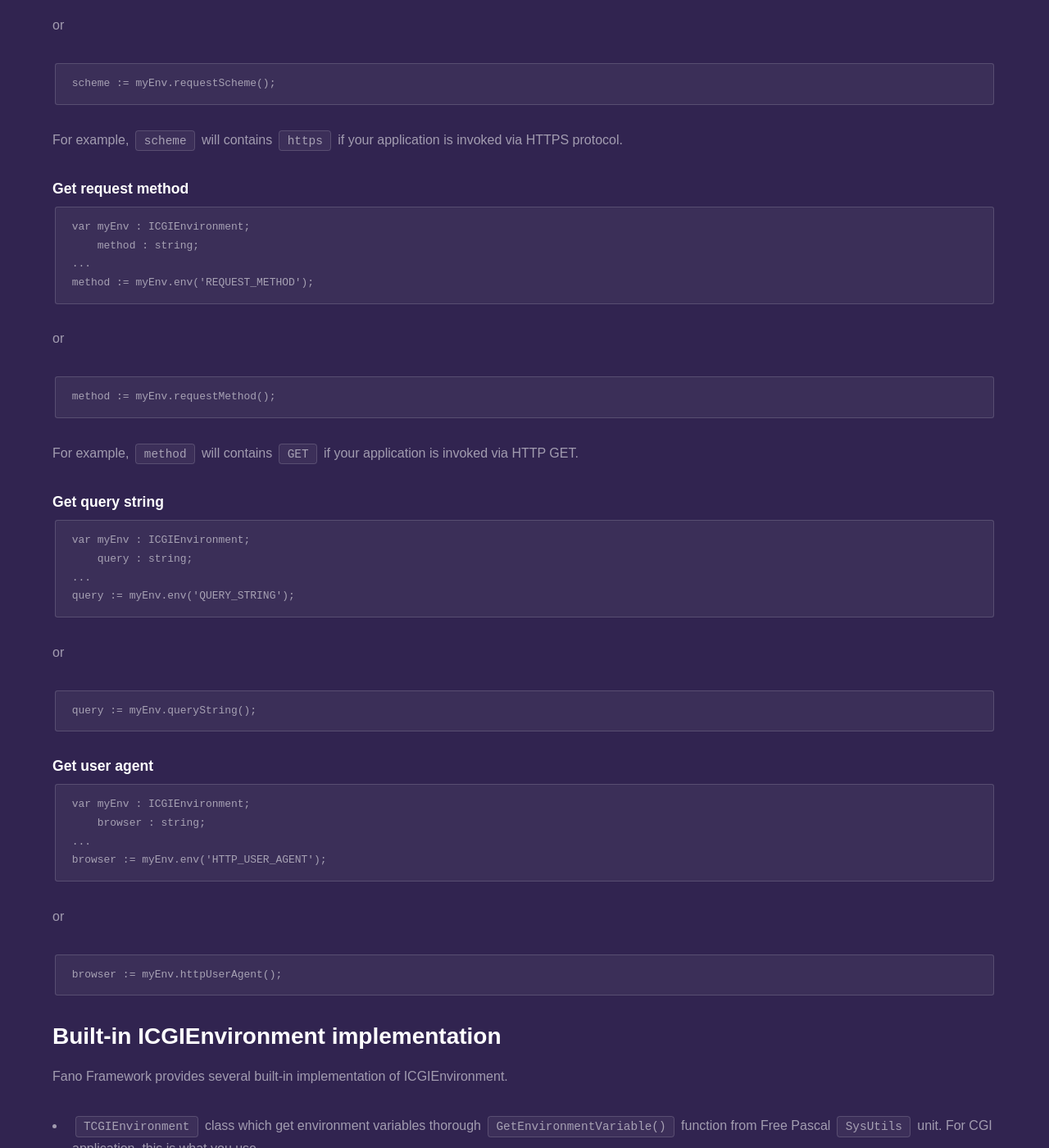
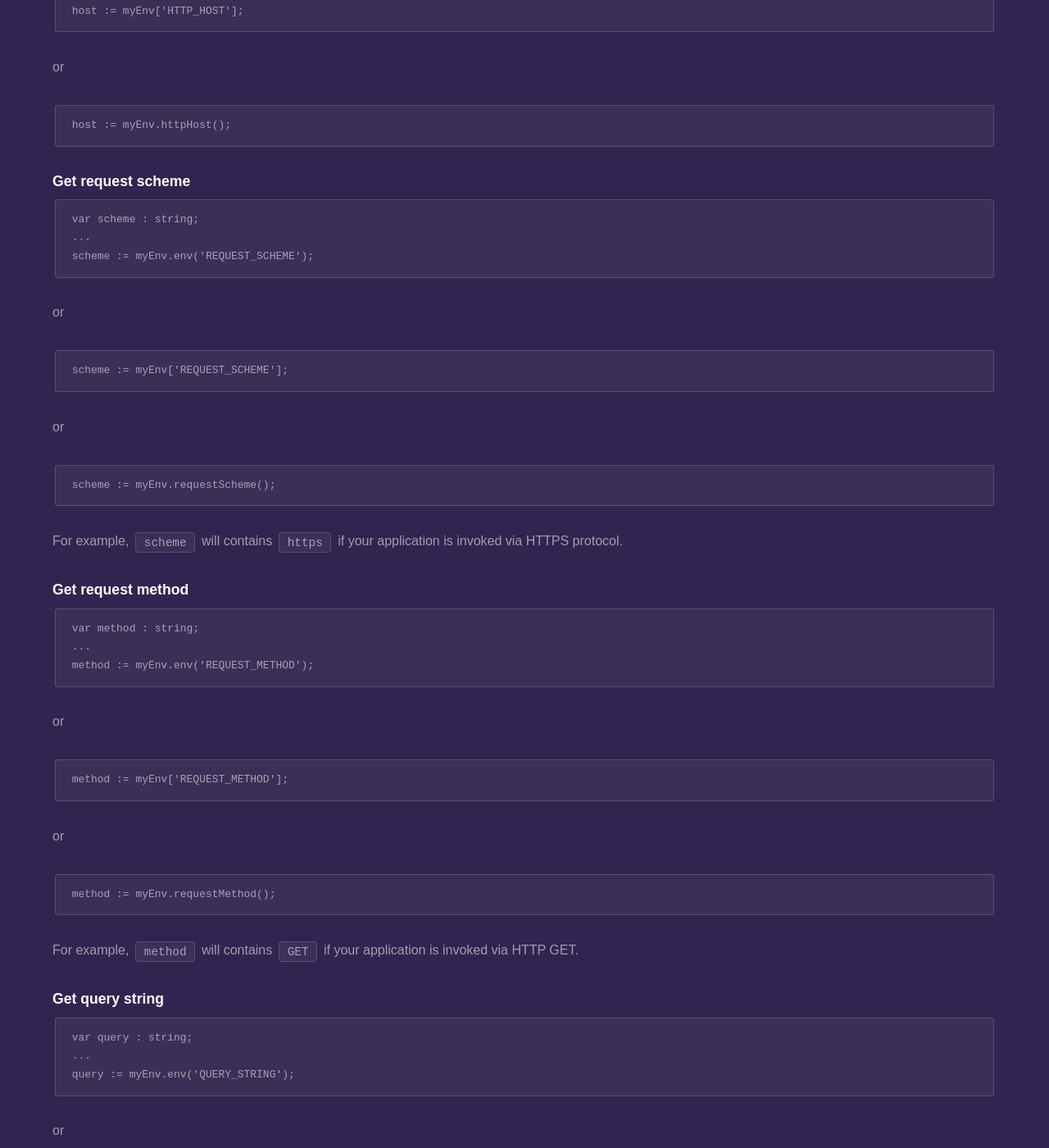
Before and after one commit to fanoframework/fanoframework.github.io, a Jekyll site: the page built from environment/index.md, in a window 1280 px wide and 1400 px high, scrolled down 2102 px. Shown: the whole window at 82% size. Built offline with Jekyll 4.4.1, drawn with Linux system fonts in a browser that asks for light colours; our own code applies the rules of GitHub Pages for plain Markdown files; some of the changed text lies outside the part shown.

Commit message:
update content on environment variables

````diff
--- a/environment/index.md
+++ b/environment/index.md
@@ -43,13 +43,24 @@ It retrieves single environment variable value using its name.
 
 ## Retrieving environment variables
 
+Following code examples assumes that `myEnv` declared as follows
+
+```
+var myEnv : ICGIEnvironment;
+```
+
 ### Get client IP address
 
 ```
-var myEnv : ICGIEnvironment;
-    ipAddr : string;
+var ipAddr : string;
 ...
 ipAddr := myEnv.env('REMOTE_ADDR');
+```
+
+or
+
+```
+ipAddr := myEnv['REMOTE_ADDR'];
 ```
 
 or
@@ -61,12 +72,16 @@ ipAddr := myEnv.remoteAddr();
 ### Get host
 
 ```
-var myEnv : ICGIEnvironment;
-    ipAddr : string;
+var host : string;
 ...
 host := myEnv.env('HTTP_HOST');
 ```
 
+or
+
+```
+host := myEnv['HTTP_HOST'];
+```
 or
 
 ```
@@ -76,10 +91,14 @@ host := myEnv.httpHost();
 ### Get request scheme
 
 ```
-var myEnv : ICGIEnvironment;
-    scheme : string;
+var scheme : string;
 ...
 scheme := myEnv.env('REQUEST_SCHEME');
+```
+or
+
+```
+scheme := myEnv['REQUEST_SCHEME'];
 ```
 
 or
@@ -92,10 +111,14 @@ For example, `scheme` will contains `https` if your application is invoked via H
 ### Get request method
 
 ```
-var myEnv : ICGIEnvironment;
-    method : string;
+var method : string;
 ...
 method := myEnv.env('REQUEST_METHOD');
+```
+or
+
+```
+method := myEnv['REQUEST_METHOD'];
 ```
 
 or
@@ -108,12 +131,15 @@ For example, `method` will contains `GET` if your application is invoked via HTT
 ### Get query string
 
 ```
-var myEnv : ICGIEnvironment;
-    query : string;
+var query : string;
 ...
 query := myEnv.env('QUERY_STRING');
 ```
 
+or
+```
+query := myEnv['QUERY_STRING'];
+```
 or
 
 ```
@@ -123,10 +149,13 @@ query := myEnv.queryString();
 ### Get user agent
 
 ```
-var myEnv : ICGIEnvironment;
-    browser : string;
+var browser : string;
 ...
 browser := myEnv.env('HTTP_USER_AGENT');
+```
+or
+```
+browser := myEnv['HTTP_USER_AGENT'];
 ```
 
 or
@@ -134,6 +163,20 @@ or
 ```
 browser := myEnv.httpUserAgent();
 ```
+
+## Protocol-specific variables
+
+Any environment variables with `HTTP_` prefix are actually http request headers, so you will able to read the same information from `IRequest` interface. For example,
+
+To read user agent, you can also use
+
+```
+var browser : string;
+...
+browser := request.headers.getHeader('User-Agent');
+```
+
+Read [RFC 3875 Protocol-Specific Meta-Variables](https://tools.ietf.org/html/rfc3875#section-4.1.18) for  more information.
 
 ## Built-in ICGIEnvironment implementation
 
````
